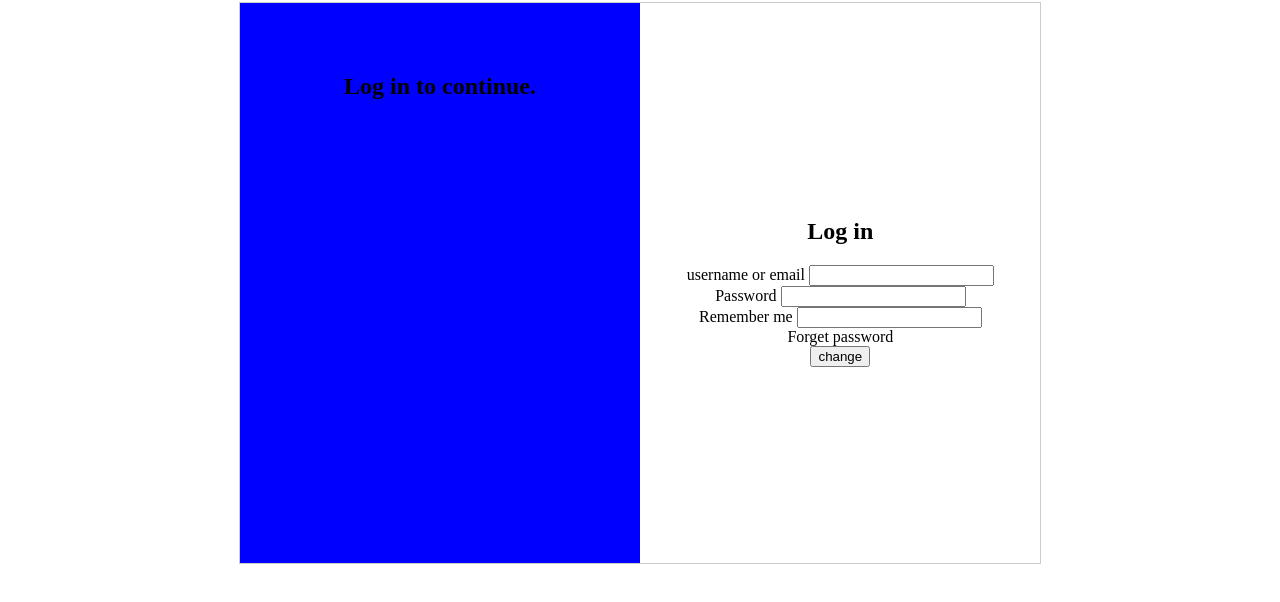
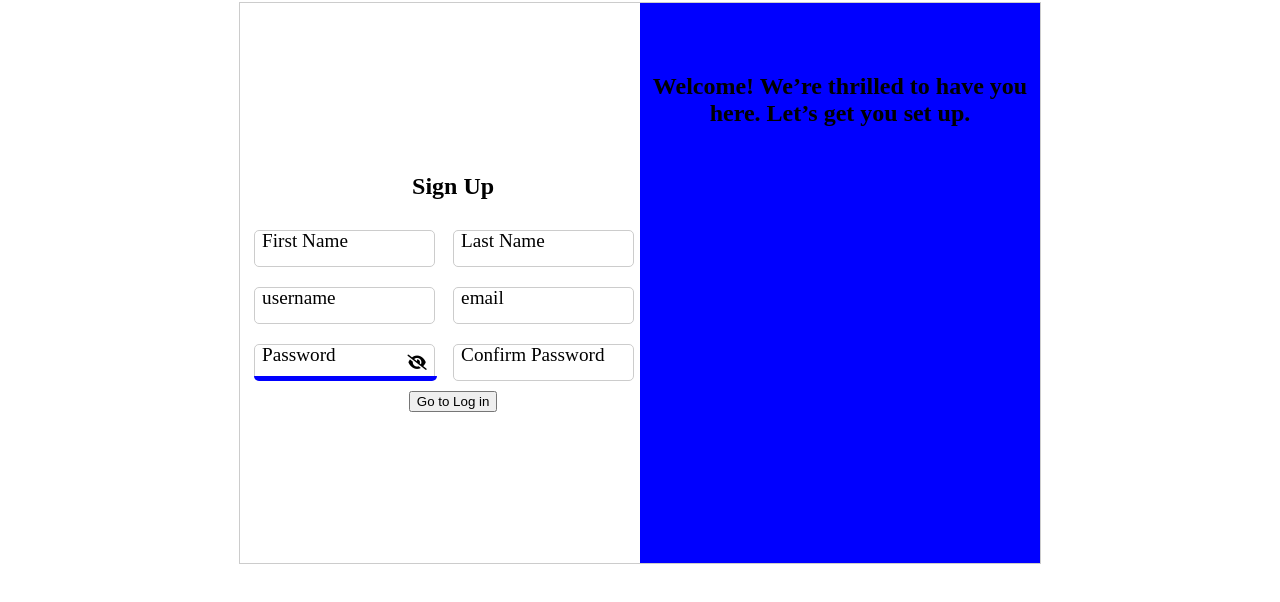
Before and after one commit to williamowen65/login-signup-form, a website built with webpack: page index.html in a window 1280 px wide. Shown: the part 78-680 px from the top of the page. Built offline with nearby package versions, Linux system fonts and the light colour scheme.

Commit message:
Password visibility toggle

```diff
--- a/index.html
+++ b/index.html
@@ -1,42 +1,65 @@
 <!DOCTYPE html>
 <html>
+
 <head>
   <meta charset="utf-8" />
+  <link rel="stylesheet" href="https://cdnjs.cloudflare.com/ajax/libs/font-awesome/6.6.0/css/all.min.css" integrity="sha512-Kc323vGBEqzTmouAECnVceyQqyqdsSiqLQISBL29aUW4U/M7pSPA/gEUZQqv1cwx4OnYxTxve5UMg5GT6L4JJg==" crossorigin="anonymous" referrerpolicy="no-referrer" />
   <title>Webpack App</title>
 </head>
+
 <body>
   <h1>Hello world!</h1>
 
-    <div id="auth-container" auth-mode="login">
+  <div id="auth-container" auth-mode="signup">
     <form id="signup">
       <h2>Sign Up </h2>
-        <label for="First Name">First Name
+      <div class="row">
+        <label for="First Name">
+          <span class="text">First Name</span>
           <input type="text" id="First Name" name="First Name" />
         </label>
-        <label for="Last Name">Last Name
+        <label for="Last Name">
+          <span class="text">Last Name</span>
           <input type="text" id="Last Name" name="Last Name" />
         </label>
-        <label for="username">username
+      </div>
+      <div class="row">
+        <label for="username">
+          <span class="text">username</span>
           <input type="text" id="username" name="username" />
         </label>
-        <label for="email">email
+        <label for="email">
+          <span class="text">email</span>
           <input type="text" id="email" name="email" />
         </label>
-        <label for="Password">Password
-          <input type="text" id="Password" name="Password" />
+      </div>
+      <div class="row">
+        <label for="password" password-toggle="hide">
+          <span class="text">Password</span>
+          <div class="password-container">
+            <input type="password" id="password" name="password"/>
+            <div class="password-strength"></div>
+            <i class="password-toggle show-password fa-solid fa-eye-slash"></i>
+            <i class="password-toggle hide-password fa-solid fa-eye"></i>
+          </div>
+
+
         </label>
-        <label for="Confirm Password">Confirm Password
-          <input type="text" id="Confirm Password" name="Confirm Password" />
+        <label for="Confirm Password">
+          <span class="text">Confirm Password</span>
+          <input type="password" id="Confirm Password" name="Confirm Password" />
         </label>
+      </div>
+      <!--
         <div>Password strength indicator</div>
 
         <div>Enable 2FA</div>
         <div>Other info (gender)</div>
         <div>Profile Picture</div>
         <div>Agree to Terms</div>
-        <div>Captcha Verification</div>
+        <div>Captcha Verification</div> -->
 
-        <button type="button" class="toggleAuthType">change</button>
+      <button type="button" class="toggleAuthType">Go to Log in</button>
     </form>
     <form id="login">
       <h2>Log in </h2>
@@ -50,11 +73,12 @@
         <input type="text" id="Remember me" name="Remember me" />
       </label>
       <div>Forget password</div>
-        <button type="button" class="toggleAuthType">change</button>
+      <button type="button" class="toggleAuthType">Register new account</button>
     </form>
     <div class="cover left login"></div>
     <div class="cover right signup"></div>
   </div>
   </div>
 </body>
+
 </html>
--- a/src/index.ts
+++ b/src/index.ts
@@ -1,7 +1,7 @@
 import './styles.scss';
-import authMessages from  './authFormWelcomes.json'
+import authMessages from './authFormWelcomes.json'
 
-console.log("Hello World!d", {authMessages});
+console.log("Hello World!d", { authMessages });
 
 writeFriendlyMessage()
 
@@ -13,9 +13,51 @@ document.querySelectorAll('.toggleAuthType').forEach((el) => {
     })
 })
 
-function writeFriendlyMessage(){
+function writeFriendlyMessage() {
     const loginMessage = authMessages['login-messages'][Math.floor(Math.random() * authMessages['login-messages'].length)]
     const signupMessage = authMessages['signup-messages'][Math.floor(Math.random() * authMessages['signup-messages'].length)]
     document.querySelector('.login').innerHTML = `<h2>${loginMessage}</h2>`
     document.querySelector('.signup').innerHTML = `<h2>${signupMessage}</h2>`
 }
+
+// Set listeners on all inputs for the label to float
+document.querySelectorAll('input').forEach((el) => {
+    el.addEventListener('focus', (e) => {
+        const target = e.target as HTMLInputElement;
+        target.closest('label').classList.add('moveLabel')
+     })
+    el.addEventListener('blur', (e) => {
+        const target = e.target as HTMLInputElement;
+        if(target.value === '') {
+            target.closest('label').classList.remove('moveLabel')
+        }
+     })
+    el.addEventListener('change', (e) => {
+        const target = e.target as HTMLInputElement;
+        if(target.value === '') {
+            target.closest('label').classList.remove('moveLabel')
+        } else {
+            target.closest('label').classList.add('moveLabel')
+        }
+    })
+})
+
+// Set listeners on toggle password visibility
+document.querySelectorAll('.password-toggle').forEach((el) => {
+    el.addEventListener('click', (e) => {
+        console.log('clicked')
+        const target = e.target as HTMLElement;
+        const label = target.closest('label')
+        const input = label.querySelector('input') as HTMLInputElement;
+        const isShowingPassword = label.getAttribute('password-toggle') == "hide" ? true : false
+        if(isShowingPassword) {
+            input.type = 'text';
+            label.setAttribute('password-toggle', "show")
+        } else {
+            input.type = 'password';
+            label.setAttribute('password-toggle', "hide")
+        }
+
+
+    })
+})
--- a/src/styles.scss
+++ b/src/styles.scss
@@ -14,8 +14,10 @@ button {
     border: 1px solid #ccc;
     position: relative;
     overflow: hidden;
+
     .cover {
-        width: 400px;height: 70vh;
+        width: 400px;
+        height: 70vh;
         position: absolute;
         background-color: blue;
         transition: left 0.5s, translate 0.5s;
@@ -25,47 +27,29 @@ button {
         padding: 50px 10px;
         box-sizing: border-box;
         text-align: center;
+
         &.left {
             left: 00%
         }
+
         &.right {
             left: 100%;
             translate: -100% 0;
         }
     }
-    &[auth-mode="login"]{
-        .cover.right{
+
+    &[auth-mode="login"] {
+        .cover.right {
             translate: 0;
         }
     }
-    &[auth-mode="signup"]{
-        .cover.left{
+
+    &[auth-mode="signup"] {
+        .cover.left {
             translate: -100%;
         }
     }
-    // #divider {
-    //     position: absolute;
-    //     display: flex;
-    //     width: calc(400px * 3);
-    //     height: 70vh;
-    //     transition: left 0.5s;
-    //     &[auth-mode="login"]{
-    //         left: 0%;
-    //         width: 400px;
-    //         .middle, .signup{
-    //             display: none;
-    //         }
-    //     }
-    //     &[auth-mode="signup"]{
-    //         left: -50%;
-    //     }
-    //     .cover{
-    //         width: 400px;
-    //         &.login, &.signup{
-    //               background-color: blue;
-    //         }
-    //     }
-    // }
+
     form {
         display: flex;
         flex-direction: column;
@@ -73,4 +57,69 @@ button {
         justify-content: center;
         height: 70vh;
     }
+
+    label {
+        font-size: 1.2rem;
+        .text{
+            position: absolute;
+            z-index: 1;
+            transition: all 0.5s;
+            transform: translate(8px, 10px);
+        }
+        &.moveLabel {
+            .text{
+                transform: translate(0px, -7px);
+                font-size: 0.75rem;
+            }
+        }
+        input {
+            width: 80%;
+            margin: 10px 0;
+            padding: 10px;
+            border: 1px solid #ccc;
+            border-radius: 5px;
+        }
+        .hide-password{
+            display: none;
+        }
+        .show-password{
+            display: block;
+        }
+        &[password-toggle="show"]{
+            .hide-password{
+                display: block;
+            }
+            .show-password{
+                display: none;
+            }
+        }
+    }
+    .row, .column{
+        display: flex;
+        &.column{
+            flex-direction: column;
+            align-items: center;
+        }
+    }
+    .password-container{
+        position: relative;
+
+        .password-strength{
+            background-color: blue;
+            width: 92%;
+            height: 5px;
+            position: absolute;
+            top: 42px;
+            border-radius: 0 0 5px 5px;
+        }
+        .password-toggle{
+            position: absolute;
+            top: 50%;
+            translate: -100% -50%;
+            right: 0;
+            scale: 0.8;
+            cursor: pointer;
+        }
+    }
+
 }
```
Also changed, not shown: dist/index.html, dist/main.css, dist/main.js. Lines whose indentation alone changed are shown as unchanged.
